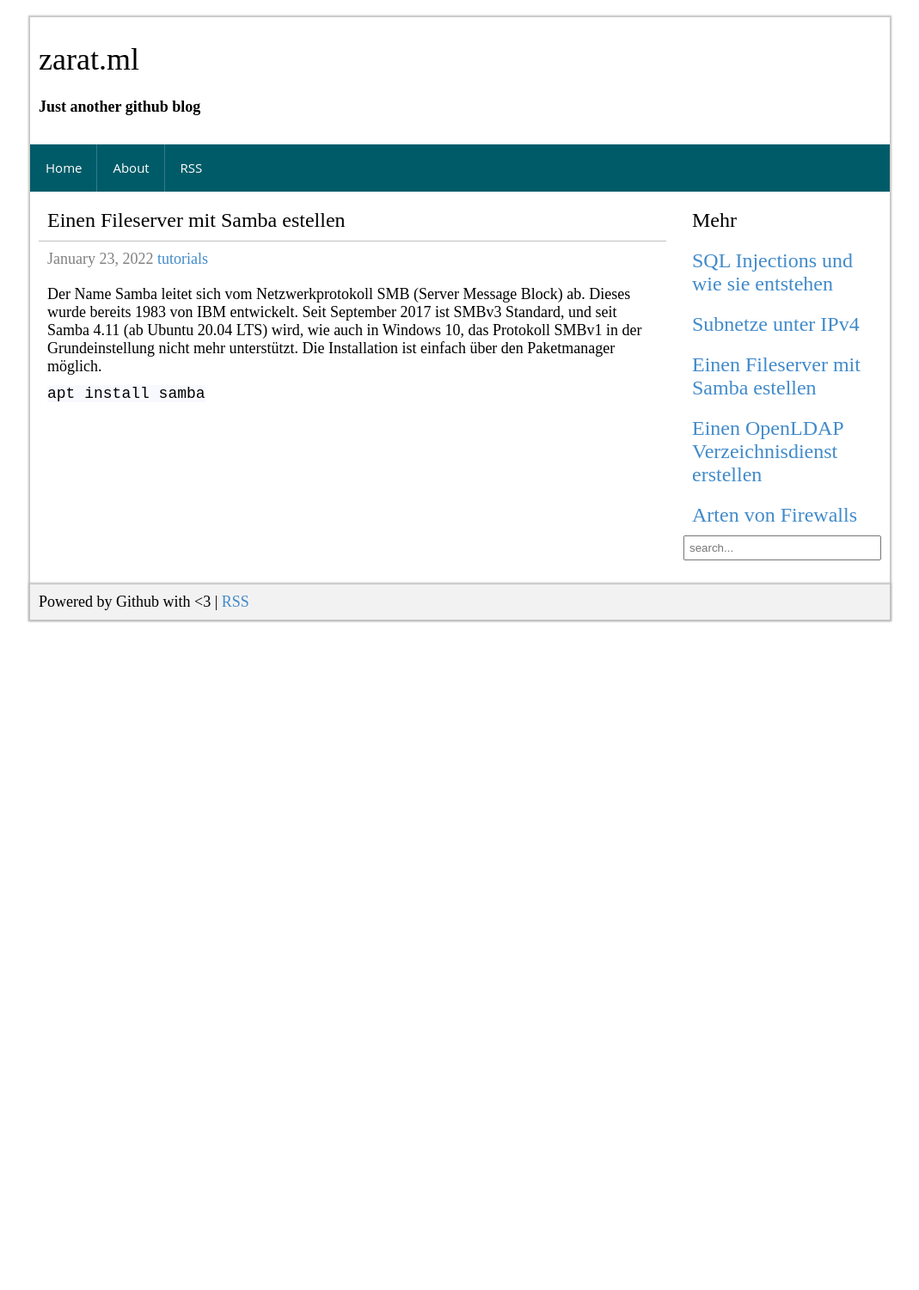
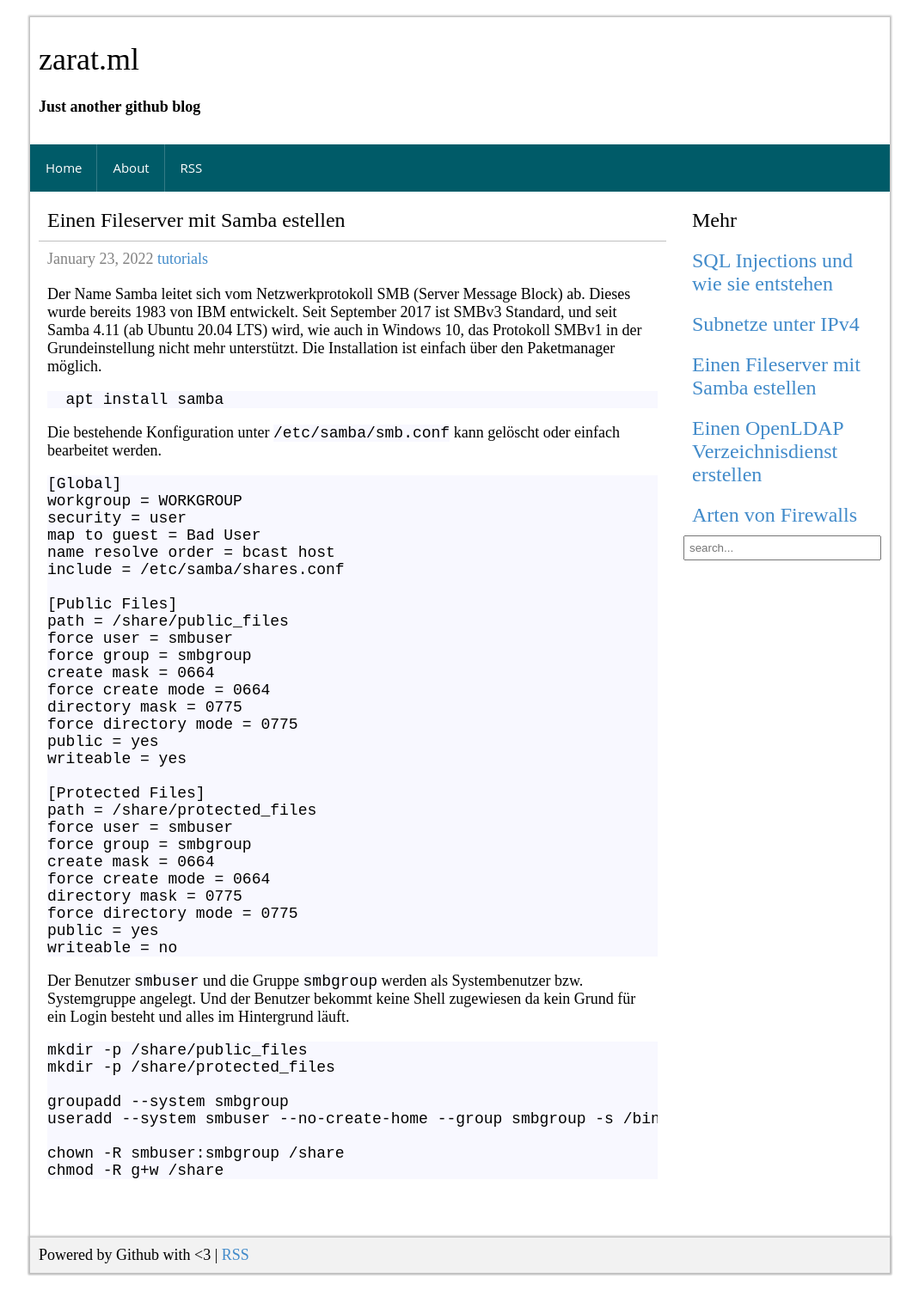
Before and after one commit to zarat/zarat.github.io, a Jekyll site: the page built from _posts/2022-01-23-samba-fileserver.markdown, in a window 1280 px wide. Shown: the whole page at 86% size, without its empty margins (105-1174 px from the left). Built offline with Jekyll 4.4.1, drawn with Linux system fonts in a browser that asks for light colours; comment, search, counter and statistics services are not loaded; before the commit the page ends 900 px from its top, so only the background shows below that.

Commit message:
Update 2022-01-23-samba-fileserver.markdown

```diff
--- a/_posts/2022-01-23-samba-fileserver.markdown
+++ b/_posts/2022-01-23-samba-fileserver.markdown
@@ -8,6 +8,52 @@ permalink: /post/samba-fileserver
 
 Der Name Samba leitet sich vom Netzwerkprotokoll SMB (Server Message Block) ab. Dieses wurde bereits 1983 von IBM entwickelt. Seit September 2017 ist SMBv3 Standard, und seit Samba 4.11 (ab Ubuntu 20.04 LTS) wird, wie auch in Windows 10, das Protokoll SMBv1 in der Grundeinstellung nicht mehr unterstützt. Die Installation ist einfach über den Paketmanager möglich.
 
-<code>
+<pre>
   apt install samba
-</code>
+</pre>
+
+Die bestehende Konfiguration unter <code>/etc/samba/smb.conf</code> kann gelöscht oder einfach bearbeitet werden.
+
+<pre>
+[Global]
+workgroup = WORKGROUP
+security = user
+map to guest = Bad User
+name resolve order = bcast host
+include = /etc/samba/shares.conf
+
+[Public Files]
+path = /share/public_files
+force user = smbuser
+force group = smbgroup
+create mask = 0664
+force create mode = 0664
+directory mask = 0775
+force directory mode = 0775
+public = yes
+writeable = yes
+
+[Protected Files]
+path = /share/protected_files
+force user = smbuser
+force group = smbgroup
+create mask = 0664
+force create mode = 0664
+directory mask = 0775
+force directory mode = 0775
+public = yes
+writeable = no
+</pre>
+
+Der Benutzer <code>smbuser</code> und die Gruppe <code>smbgroup</code> werden als Systembenutzer bzw. Systemgruppe angelegt. Und der Benutzer bekommt keine Shell zugewiesen da kein Grund für ein Login besteht und alles im Hintergrund läuft.
+
+<pre>
+mkdir -p /share/public_files
+mkdir -p /share/protected_files
+
+groupadd --system smbgroup
+useradd --system smbuser --no-create-home --group smbgroup -s /bin/false
+
+chown -R smbuser:smbgroup /share
+chmod -R g+w /share
+</pre>
```
